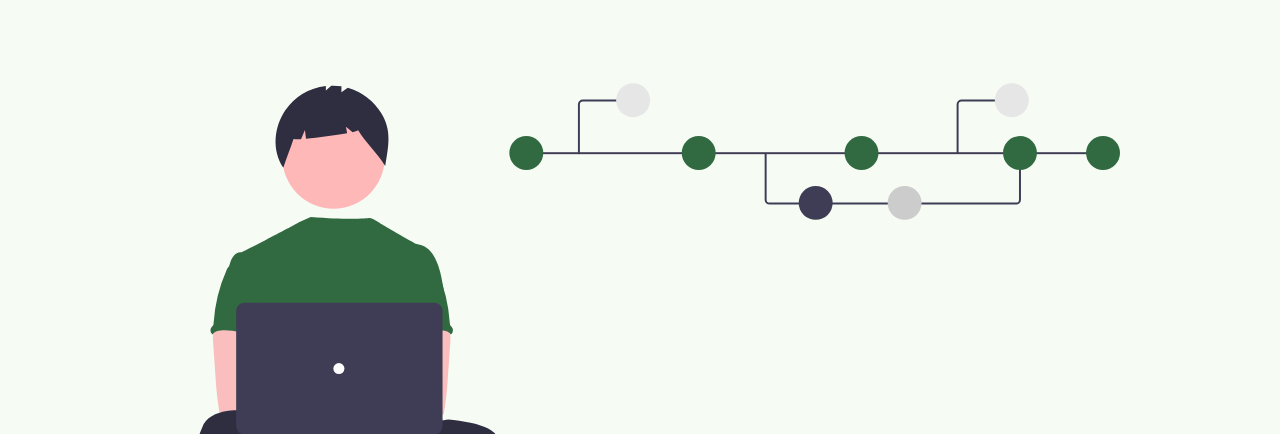
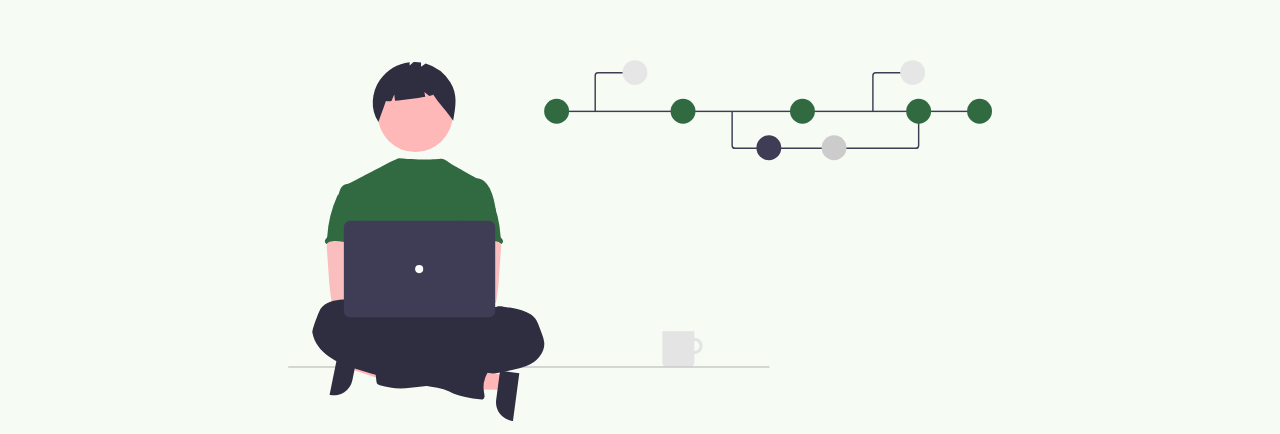
Before and after one commit to ShiviPro/my-portfolio-latest, a plain HTML site: page index.html in a window 1280 px wide. Shown: the part 86-520 px from the top of the page. Drawn offline with Linux system fonts and the light colour scheme.

Commit message:
fix: import fixes from component-library

```diff
--- a/styles.css
+++ b/styles.css
@@ -90,7 +90,7 @@ body {
 /* Containers */
 
 .container-center {
-  max-width: 28.13rem;
+  max-width: calc(55vw + 7.8rem);
   margin: 0 auto;
 }
 
@@ -215,7 +215,7 @@ body {
 .header__image {
   display: block;
   margin: 0 auto;
-  max-width: 50%;
+  max-width: calc(45vw + 8rem);
 }
 
 .header__text {
@@ -224,12 +224,6 @@ body {
 }
 
 /* Responsive Header */
-
-@media(max-width: 1400px) {
-  .header__image {
-    max-width: 75%;
-  }
-}
 
 @media(max-width: 1022px) {
   .header__text__additional-info {
```
